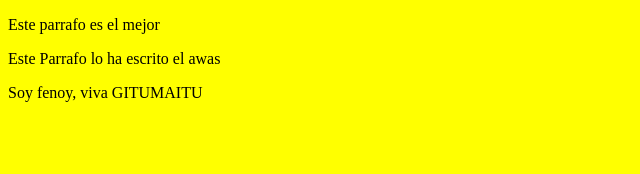
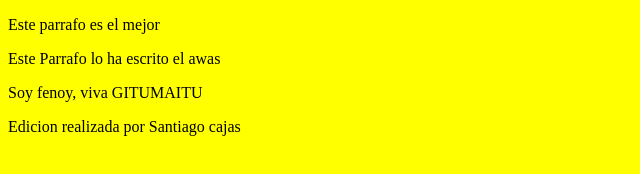
Before and after one commit to dani10live/danilive, a plain HTML site: page index.html in a window 1280 px wide. Shown: the whole page, without its empty margins (0-640 px from the left). Drawn offline with Linux system fonts and the light colour scheme.

Commit message:
edicion realizada un miercoles de madrugada

```diff
--- a/index.html
+++ b/index.html
@@ -10,5 +10,6 @@
 	<p>Este parrafo es el mejor</p>
 	<p>Este Parrafo lo ha escrito el awas</p>
 	<p>Soy fenoy, viva GITUMAITU</p>
+	<p>Edicion realizada por Santiago cajas</p>
 </body>
 </html>
```
